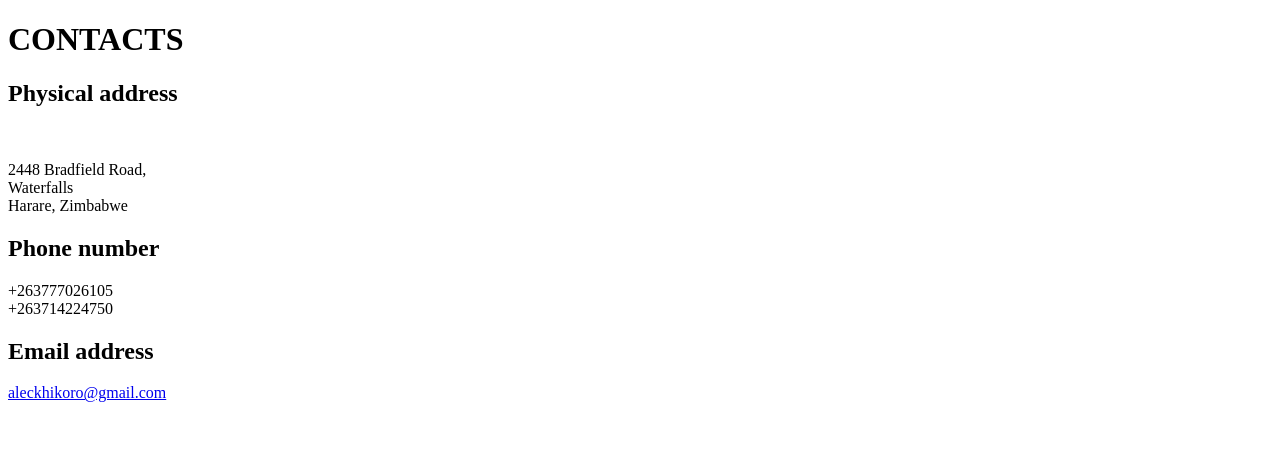
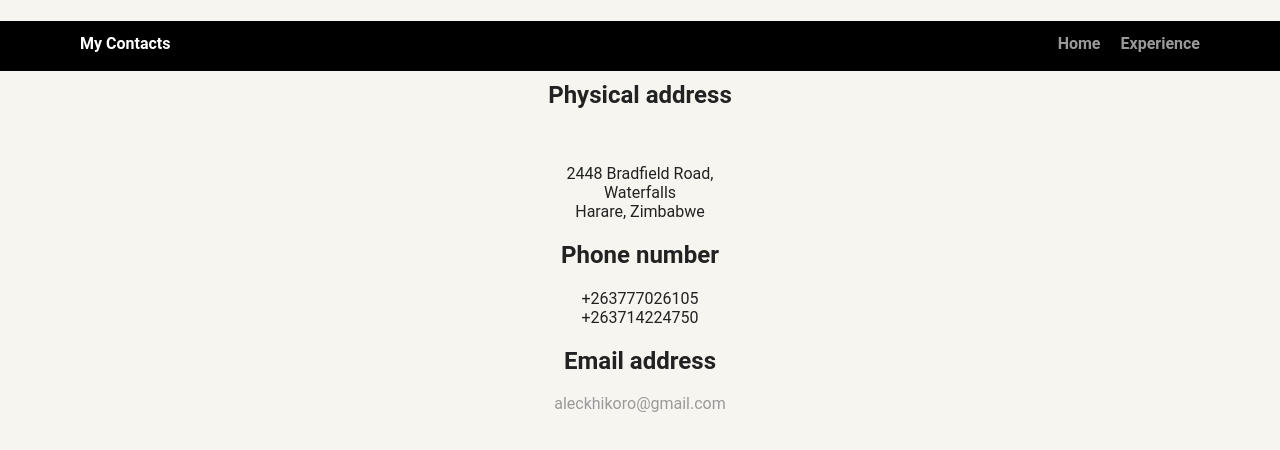
Before and after one commit to ALECKCH/Techdegree-Project-1, a plain HTML site: page contacts.html in a window 1280 px wide. Drawn offline with Linux system fonts and the light colour scheme.

Commit message:
Additions

```diff
--- a/contacts.html
+++ b/contacts.html
@@ -5,8 +5,17 @@
     <meta http-equiv="X-UA-Compatible" content="IE=edge">
     <meta name="viewport" content="width=device-width, initial-scale=1.0">
     <title>Contacts</title>
+    <link rel="stylesheet" href="styles.css">
 </head>
 <body>
+    <div class="main-nav">
+        <ul class="nav">
+            <li class="name">My Contacts</li>
+            <li><a href="index.html">Home</a></li>
+            <li><a href="experience.html">Experience</a></li>
+        </ul>
+    </div>
+
     <h1>CONTACTS</h1>
     <h2>Physical address</h2></br>
     <p>2448 Bradfield Road,<br>
--- a/styles.css
+++ b/styles.css
@@ -4,7 +4,7 @@
 }
 
 body {
-  margin: 0;
+  margin:0;
   padding: 0;
   text-align: center;
   font-family: 'Roboto', sans-serif;
@@ -27,7 +27,7 @@ a:hover {
   width: 100%;
   background: black;
   min-height: 30px;
-  padding: 10px;
+  padding: 8px;
   position: fixed;
   text-align: center;
 }
```
Also changed, not shown: experience.html (+11 -3 lines).
